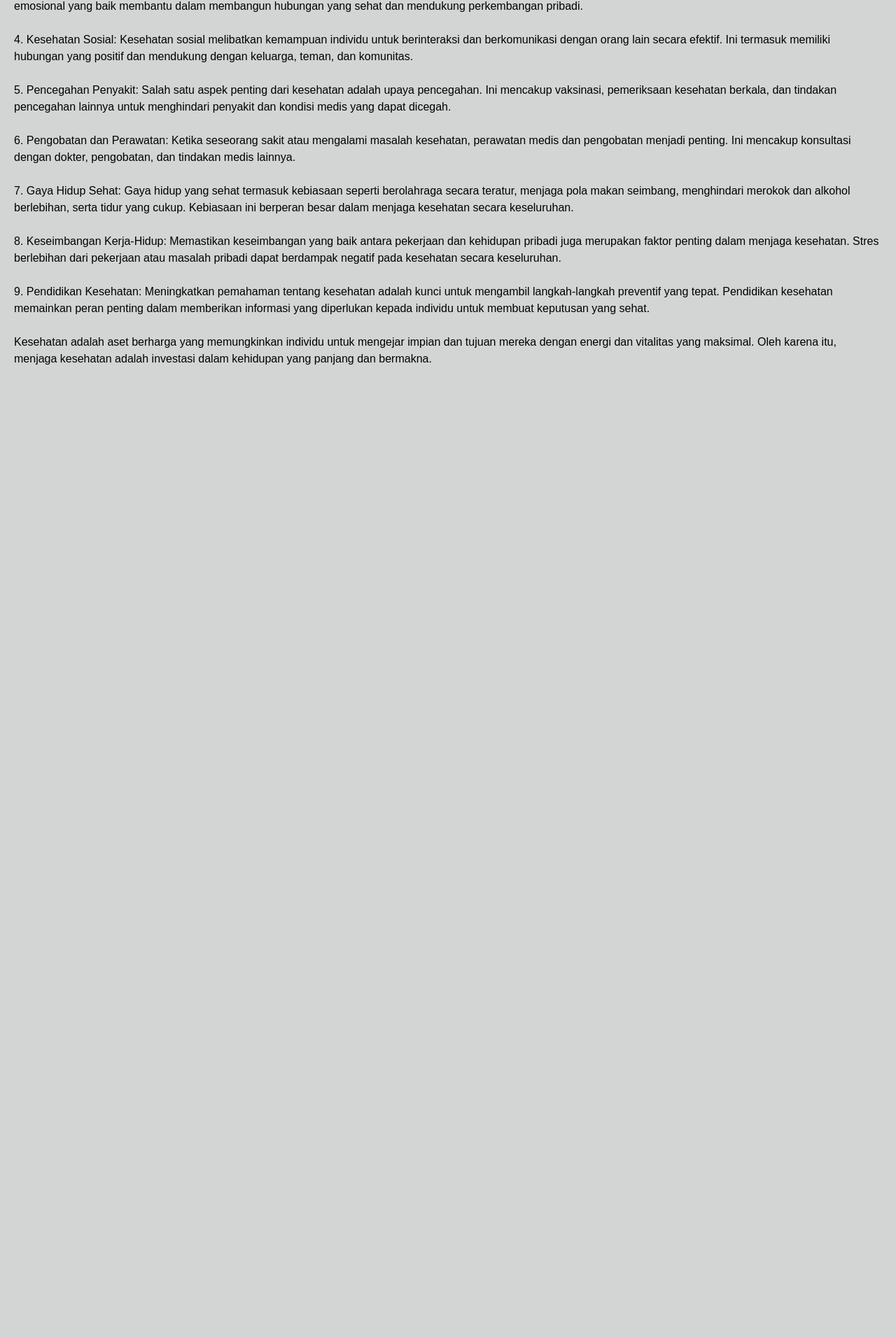
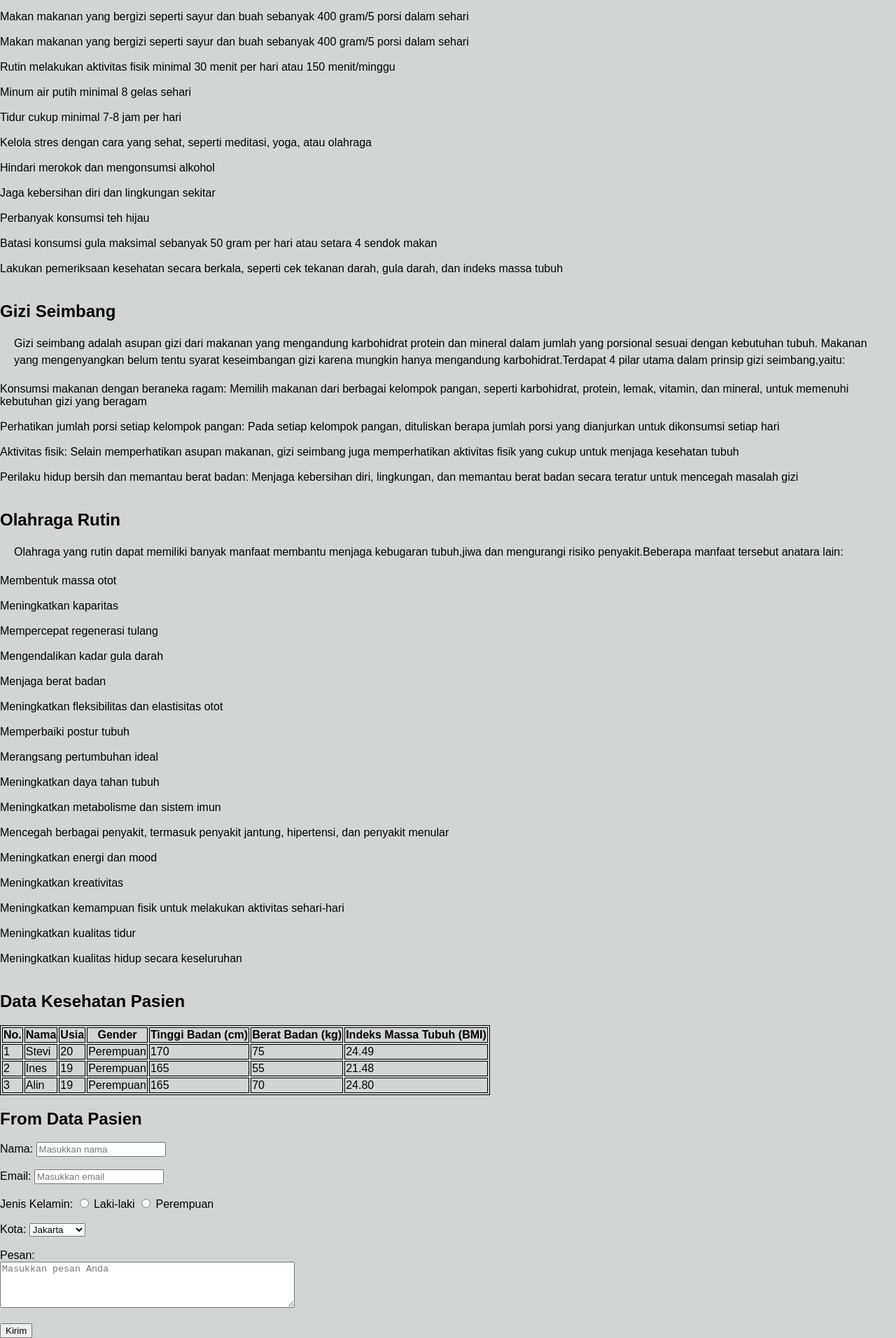
Before and after one commit to awaliyahafra/Tugasw, a plain HTML site: page index.html in a window 1280 px wide. Shown: the part 595-2507 px from the top of the page at 70% size. Before the commit the page ends 1164 px from the top, so only its background shows below. Drawn offline with Linux system fonts and the light colour scheme.

Commit message:
Add files via upload

```diff
--- a/index.html
+++ b/index.html
@@ -1,7 +1,7 @@
 <!DOCTYPE html>
 <html>
 <head>
-    <title>Layanan Medis Terbaik</title>
+    <title>Layanan Informasi Kesehatan Terbaik</title>
     <style>
         /* CSS style untuk menghias halaman */
         body {
@@ -42,7 +42,7 @@
     <!-- HTML Element -->
     <header>
         <!-- HTML Heading -->
-        <h1>Welcome To Layanan Kesehatan</h1>
+        <h1>Welcome To Informasi  Kesehatan</h1>
     </header>
 
     <main>
@@ -50,34 +50,143 @@
         <!-- HTML Image -->
 
         <img src="618dc491c7d4b.png">
-
-
     </main>
 
     <!-- HTML Formatting -->
     <footer>
-        <p><em>Hidup Baik Hidup Sehat.<br></em>
-            Kesehatan adalah keadaan optimal dari tubuh, pikiran, dan sosial yang memungkinkan seseorang untuk menjalani kehidupan yang bermakna dan produktif. Ini mencakup berbagai aspek yang saling terkait, termasuk fisik, mental, emosional, dan sosial. Berikut adalah deskripsi yang lebih rinci tentang kesehatan:<br></br>
-
-            1. Kesehatan Fisik: Ini mengacu pada kondisi fisik individu, seperti organ tubuh yang berfungsi dengan baik, tingkat kebugaran yang memadai, dan pola makan yang seimbang. Aspek ini mencakup upaya untuk mencegah penyakit, melalui gaya hidup sehat, dan pemantauan teratur oleh tenaga medis.<br></br>
-
-            2. Kesehatan Mental: Kesehatan mental mencakup kesejahteraan psikologis individu. Ini termasuk keseimbangan emosi, kemampuan untuk mengatasi stres, dan kualitas tidur. Kesehatan mental yang baik sangat penting untuk kualitas hidup yang optimal.<br></br>
-
-            3. Kesehatan Emosional: Ini berhubungan dengan kemampuan individu untuk mengenali, memahami, dan mengelola emosi mereka sendiri dan emosi orang lain. Kesehatan emosional yang baik membantu dalam membangun hubungan yang sehat dan mendukung perkembangan pribadi.<br></br>
-
-            4. Kesehatan Sosial: Kesehatan sosial melibatkan kemampuan individu untuk berinteraksi dan berkomunikasi dengan orang lain secara efektif. Ini termasuk memiliki hubungan yang positif dan mendukung dengan keluarga, teman, dan komunitas.<br></br>
-
-            5. Pencegahan Penyakit: Salah satu aspek penting dari kesehatan adalah upaya pencegahan. Ini mencakup vaksinasi, pemeriksaan kesehatan berkala, dan tindakan pencegahan lainnya untuk menghindari penyakit dan kondisi medis yang dapat dicegah.<br></br>
-
-            6. Pengobatan dan Perawatan: Ketika seseorang sakit atau mengalami masalah kesehatan, perawatan medis dan pengobatan menjadi penting. Ini mencakup konsultasi dengan dokter, pengobatan, dan tindakan medis lainnya.<br></br>
-
-            7. Gaya Hidup Sehat: Gaya hidup yang sehat termasuk kebiasaan seperti berolahraga secara teratur, menjaga pola makan seimbang, menghindari merokok dan alkohol berlebihan, serta tidur yang cukup. Kebiasaan ini berperan besar dalam menjaga kesehatan secara keseluruhan.<br></br>
-
-            8. Keseimbangan Kerja-Hidup: Memastikan keseimbangan yang baik antara pekerjaan dan kehidupan pribadi juga merupakan faktor penting dalam menjaga kesehatan. Stres berlebihan dari pekerjaan atau masalah pribadi dapat berdampak negatif pada kesehatan secara keseluruhan.<br></br>
-
-            9. Pendidikan Kesehatan: Meningkatkan pemahaman tentang kesehatan adalah kunci untuk mengambil langkah-langkah preventif yang tepat. Pendidikan kesehatan memainkan peran penting dalam memberikan informasi yang diperlukan kepada individu untuk membuat keputusan yang sehat.<br></br>
-
-            Kesehatan adalah aset berharga yang memungkinkan individu untuk mengejar impian dan tujuan mereka dengan energi dan vitalitas yang maksimal. Oleh karena itu, menjaga kesehatan adalah investasi dalam kehidupan yang panjang dan bermakna.<br></br>
-    </footer>
+        <p><em>Hidup Baik Adalah Hidup Sehat.<br></em>
+            Informasi kesehatan adalah segala informasi yang berkaitan dengan kesehatan manusia, baik itu informasi tentang penyakit, obat-obatan, nutrisi, gaya hidup sehat, dan lain sebagainya.
+            Informasi kesehatan dapat diperoleh dari berbagai sumber, seperti media massa, internet, buku-buku, dokter, dan tenaga kesehatan lainnya.<br></br>
+    <h1>Informasi Kesehatan</h1>
+</header>
+<nav>
+    <ul>
+        <li><a href="#sehat">Tips Kesehatan</a></li>
+        <li><a href="#gizi">Gizi Seimbang</a></li>
+        <li><a href="#olahraga">Olahraga Rutin</a></li>
+    </ul>
+</nav>
+<section id="sehat">
+    <h2>Tips Kesehatan</h2>
+    Makan makanan yang bergizi seperti sayur dan buah sebanyak 400 gram/5 porsi dalam sehari<br></br>
+    Makan makanan yang bergizi seperti sayur dan buah sebanyak 400 gram/5 porsi dalam sehari<br></br>
+    Rutin melakukan aktivitas fisik minimal 30 menit per hari atau 150 menit/minggu<br></br>
+    Minum air putih minimal 8 gelas sehari<br></br>
+    Tidur cukup minimal 7-8 jam per hari<br></br>
+    Kelola stres dengan cara yang sehat, seperti meditasi, yoga, atau olahraga<br></br>
+    Hindari merokok dan mengonsumsi alkohol<br></br>
+    Jaga kebersihan diri dan lingkungan sekitar<br></br>
+    Perbanyak konsumsi teh hijau<br></br>
+    Batasi konsumsi gula maksimal sebanyak 50 gram per hari atau setara 4 sendok makan<br></br>
+    Lakukan pemeriksaan kesehatan secara berkala, seperti cek tekanan darah, gula darah, dan indeks massa tubuh<br></br>
+</section>
+<section id="gizi">
+    <h2>Gizi Seimbang</h2>
+    <p>Gizi seimbang adalah asupan gizi dari makanan yang mengandung karbohidrat protein dan mineral dalam jumlah yang porsional sesuai dengan kebutuhan tubuh.
+    Makanan yang mengenyangkan belum tentu syarat keseimbangan gizi karena mungkin hanya mengandung karbohidrat.Terdapat 4 pilar utama dalam prinsip gizi seimbang,yaitu:</p>
+    Konsumsi makanan dengan beraneka ragam: Memilih makanan dari berbagai kelompok pangan, seperti karbohidrat, protein, lemak, vitamin, dan mineral, untuk memenuhi kebutuhan gizi yang beragam<br></br>
+    Perhatikan jumlah porsi setiap kelompok pangan: Pada setiap kelompok pangan, dituliskan berapa jumlah porsi yang dianjurkan untuk dikonsumsi setiap hari<br></br>
+    Aktivitas fisik: Selain memperhatikan asupan makanan, gizi seimbang juga memperhatikan aktivitas fisik yang cukup untuk menjaga kesehatan tubuh<br></br>
+    Perilaku hidup bersih dan memantau berat badan: Menjaga kebersihan diri, lingkungan, dan memantau berat badan secara teratur untuk mencegah masalah gizi<br></br>
+</section>
+<section id="olahraga">
+    <h2>Olahraga Rutin</h2>
+    <p>Olahraga yang rutin dapat memiliki banyak manfaat membantu menjaga kebugaran tubuh,jiwa dan mengurangi risiko penyakit.Beberapa manfaat tersebut anatara lain:</p>
+Membentuk massa otot<br></br>
+Meningkatkan kaparitas<br></br>
+Mempercepat regenerasi tulang<br></br>
+Mengendalikan kadar gula darah<br></br>
+Menjaga berat badan<br></br>
+Meningkatkan fleksibilitas dan elastisitas otot<br></br>
+Memperbaiki postur tubuh<br></br>
+Merangsang pertumbuhan ideal<br></br>
+Meningkatkan daya tahan tubuh<br></br>
+Meningkatkan metabolisme dan sistem imun<br></br>
+Mencegah berbagai penyakit, termasuk penyakit jantung, hipertensi, dan penyakit menular<br></br>
+Meningkatkan energi dan mood<br></br>
+Meningkatkan kreativitas<br></br>
+Meningkatkan kemampuan fisik untuk melakukan aktivitas sehari-hari<br></br>
+Meningkatkan kualitas tidur<br></br>
+Meningkatkan kualitas hidup secara keseluruhan<br></br>
+</section>
+<footer>
+</style>
+</head>
+<body>
+    <h2>Data Kesehatan Pasien</h2>
+    <table>
+        <tr>
+            <th>No.</th>
+            <th>Nama</th>
+            <th>Usia</th>
+            <th>Gender</th>
+            <th>Tinggi Badan (cm)</th>
+            <th>Berat Badan (kg)</th>
+            <th>Indeks Massa Tubuh (BMI)</th>
+        </tr>
+        <tr>
+            <td>1</td>
+            <td>Stevi</td>
+            <td>20</td>
+            <td>Perempuan</td>
+            <td>170</td>
+            <td>75</td>
+            <td>24.49</td>
+        </tr>
+        <tr>
+            <td>2</td>
+            <td>Ines</td>
+            <td>19</td>
+            <td>Perempuan</td>
+            <td>165</td>
+            <td>55</td>
+            <td>21.48</td>
+        </tr>
+        <tr>
+            <td>3</td>
+            <td>Alin</td>
+            <td>19</td>
+            <td>Perempuan</td>
+            <td>165</td>
+            <td>70</td>
+            <td>24.80</td>
+        </tr>
+    </table>
 </body>
 </html>
+<style>
+    table, th, td{
+        border: 1px solid black;
+    }
+</style>
+</head>
+<body>
+
+    <h2>From Data Pasien</h2>
+    <form action="proses.php" method="post"> <!-- Ganti "proses.php" dengan URL penanganan formulir -->
+        <label for="nama">Nama:</label>
+        <input type="text" id="nama" name="nama" placeholder="Masukkan nama"><br><br>
+
+        <label for="email">Email:</label>
+        <input type="email" id="email" name="email" placeholder="Masukkan email"><br><br>
+
+        <label for="jenis-kelamin">Jenis Kelamin:</label>
+        <input type="radio" id="laki-laki" name="jenis-kelamin" value="Laki-laki">
+        <label for="laki-laki">Laki-laki</label>
+        <input type="radio" id="perempuan" name="jenis-kelamin" value="Perempuan">
+        <label for="perempuan">Perempuan</label><br><br>
+
+        <label for="kota">Kota:</label>
+        <select id="kota" name="kota">
+            <option value="Jakarta">Jakarta</option>
+            <option value="Bandung">Bandung</option>
+            <option value="Surabaya">Surabaya</option>
+        </select><br><br>
+
+        <label for="pesan">Pesan:</label><br>
+        <textarea id="pesan" name="pesan" rows="4" cols="50" placeholder="Masukkan pesan Anda"></textarea><br><br>
+
+        <input type="submit" value="Kirim"> <!-- Tombol Submit -->
+    </form>
+</body>
+</html>
```
